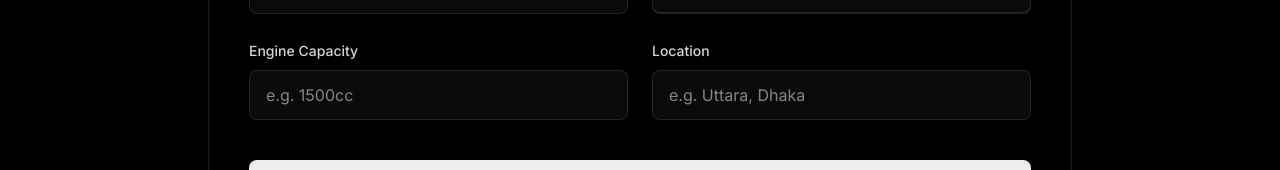
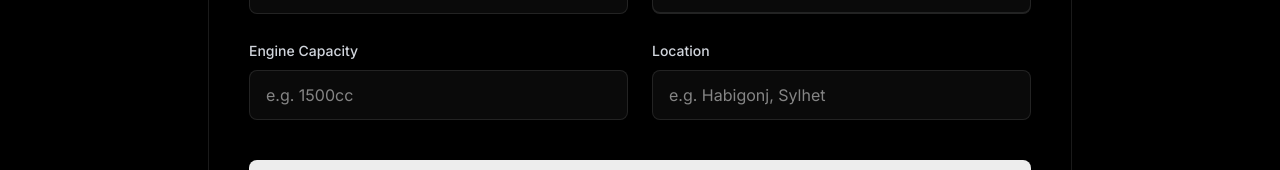
Before and after one commit to mca-programmer/Cars-Wift-Frontend, a Next.js app: page /add-for-rent in a window 1280 px wide. Shown: the part 1106-1276 px from the top of the page. Built offline with nearby package versions, Linux system fonts and the light colour scheme; no server answers; sample sign-in values are in the browser's storage.

Commit message:
added filnal and updating data

```diff
--- a/src/app/add-for-rent/page.jsx
+++ b/src/app/add-for-rent/page.jsx
@@ -297,7 +297,7 @@ const Page = () => {
                 </label>
                 <input
                   type="text"
-                  placeholder="e.g. Uttara, Dhaka"
+                  placeholder="e.g. Habigonj, Sylhet"
                   className="input_field w-full mt-2"
                   {...register("location", {
                     required: "Location is required",
```
